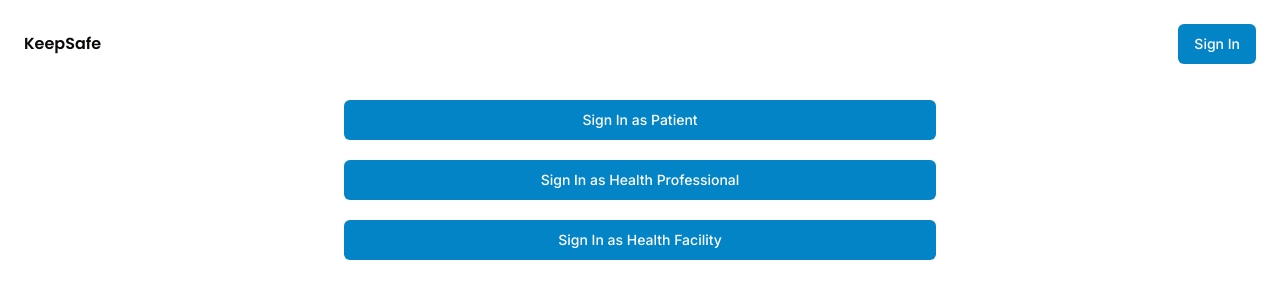
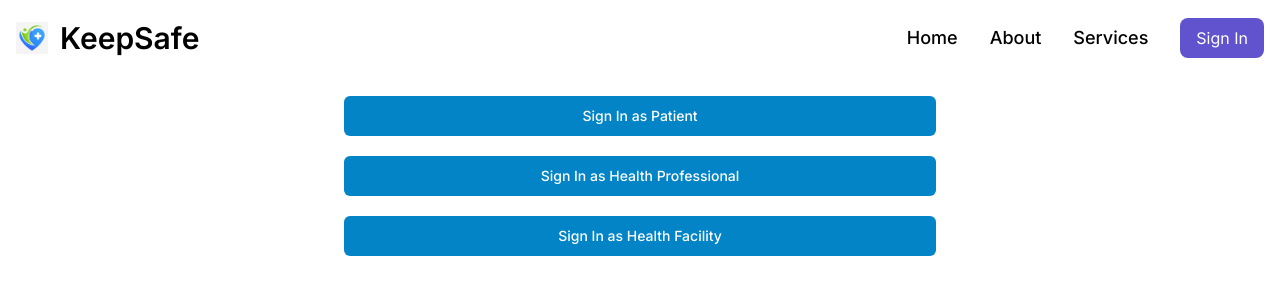
Before and after one commit to heyitsadityaa/capstone-project-151, a Next.js app: page /auth in a window 1280 px wide. Shown: the top 300 px of the page. Built offline with nearby package versions, Linux system fonts and the light colour scheme.

Commit message:
initial code added

```diff
--- /dev/null
+++ b/app/(LandingPage)/_components/Navitem.tsx
@@ -0,0 +1,58 @@
+const MenuLinks = [
+  {
+      id:1,
+      name: "Home",
+      link: "./#home",
+  },
+  {
+      id:2,
+      name: "About",
+      link: "./#about",
+  },
+  {
+      id:3,
+      name: "Services",
+      link: "./#services",
+  },
+]
+
+
+const Navitem: React.FC = () => {
+ return(
+  <>
+  <nav>
+      <div className="container py-3 md:py-2">
+          <div className="flex justify-between items-center">
+              {/* logo section */}
+              <div>
+                  <a href="#" className="flex items-center gap-3">
+                  <img src="./images/health logo.png" alt="logo" className="w-8" />
+                  <span className="text-2xl sm:text-3xl font-semibold">KeepSafe</span>
+               </a>
+              </div>
+              {/* navlinks section */}
+              <div className="hidden md:block">
+                  <ul className="flex items-center gap-8">
+                      {
+                          MenuLinks.map(({id, name, link}) =>{
+                              return(
+                                  <li key={id}
+                                  className="cursor-pointer py-4">
+                                      <a href="#" className="text-lg font-medium hover:text-primary py-2 hover:border-b-2 hover:border-primary transition-all duration-300 ">{name}
+
+                                      </a>
+                                  </li>
+                              )
+                          })
+                      }
+                      <button className="btn-primary">Sign In</button>
+                  </ul>
+              </div>
+          </div>
+      </div>
+  </nav>
+  </>
+ )
+}
+
+export default Navitem;
--- a/app/(LandingPage)/_components/footer.tsx
+++ /dev/null
@@ -1,19 +0,0 @@
-import { Button } from "@/components/ui/button";
-import React from "react";
-
-const Footer = () => {
-  return (
-    <div className="flex items-center w-full p-3 bg-background z-50">
-      <div className="sm:ml-auto w-full justify-between sm:justify-end flex items-center gap-x-2 text-muted-foreground">
-        <Button variant="ghost" size="sm">
-          Privacy Policy
-        </Button>
-        <Button variant="ghost" size="sm">
-          Terms & Condition
-        </Button>
-      </div>
-    </div>
-  );
-};
-
-export default Footer;
--- a/app/(LandingPage)/_components/heading.tsx
+++ /dev/null
@@ -1,27 +0,0 @@
-"use client";
-
-import { Button } from "@/components/ui/button";
-import { ArrowRight } from "lucide-react";
-import Link from "next/link";
-import { useState } from "react";
-
-const Heading = () => {
-  const [isLoading, setIsLoading] = useState(false);
-
-  return (
-    <div className="max-w-3xl space-y-4">
-      <h1 className="text-3xl sm:text-5xl md:text-6xl font-bold">KeepSafe</h1>
-      <h3 className="text-base sm:text-xl md:text-2xl font-medium">
-        KeepSafe2
-      </h3>
-      <Button asChild>
-        <Link href="/auth">
-          Enter
-          <ArrowRight className="h-4 w-4 ml-2" />
-        </Link>
-      </Button>
-    </div>
-  );
-};
-
-export default Heading;
--- a/app/(LandingPage)/_components/heros.tsx
+++ b/app/(LandingPage)/_components/heros.tsx
@@ -1,19 +1,33 @@
-import React from "react";
-import Image from "next/image";
+const Hero: React.FC = () => {
+  return(
+      <>
+      <main className=''>
+         <div className="container min-h-[620px] flex mt-10 sm:mt-0">
+          <div className="grid grid-cols-2 gap-5 place-items-center">
+             {/* image  section */}
+              <div className='order-1 sm:order-2 realative'>
+                 <img src="./images/useimage of doctor.jpg" alt="" />
+                 <div className='bg-white dark:grey-900 px-4 py-2  rounded-xl shadow-md absolute -bottom-5 -right-8'>
 
-const heros = () => {
-  return (
-    <div className="flex flex-col justify-center items-center max-w-5xl">
-      <div className="flex items-center">
-        <div className="relative w-[300px] h-[300px] sm:w-[350px] sm:h-[350px] md:h-[400px] md:w-[400px]">
-          <Image src="" fill className="object-contain" alt="" />
-        </div>
-        <div className="relative h-[400px] w-[400px] hidden md:block">
-          <Image src="" fill className="object-contain" alt="" />
-        </div>
-      </div>
-    </div>
-  );
-};
+                 </div>
+              </div>
+              {/* text content section */}
+              <div className='space-y-5 order-2 sm:order-1 xl:pr-40'>
+                  <h1 className='text-4xl sm:text-5xl font-semibold'>Keep Your All Health Record In  <span className='text-primary'>KeepSafe</span>
+                  </h1>
+                  <p  className='text-xl'>
+                   Transform your lifestyle with
+                   personalized health insights at your fingertips,
+                   Take control of your well-being with our
+                   inituitive health companion.
+                  </p>
+                  <button className='btn-primary'>Enter</button>
+              </div>
+          </div>
+         </div>
+      </main>
+      </>
+  )
+}
 
-export default heros;
+export default Hero;
--- a/app/(LandingPage)/_components/navbar.tsx
+++ /dev/null
@@ -1,26 +0,0 @@
-"use client";
-
-import Logo from "@/components/logo";
-import { Button } from "@/components/ui/button";
-import { useScrollTop } from "@/hooks/use-scroll-top";
-import { cn } from "@/lib/utils";
-import Link from "next/link";
-
-export const Navbar = () => {
-  const scrolled = useScrollTop();
-  return (
-    <div
-      className={cn(
-        "z-50 bg-background fixed top-0 flex items-center w-full p-6",
-        scrolled && "border-b shadow-sm"
-      )}
-    >
-      <Logo />
-      <div className="sm:ml-auto sm:justify-end justify-between w-full flex gap-x-2">
-        <Button>
-          <Link href="/auth">Sign In</Link>
-        </Button>
-      </div>
-    </div>
-  );
-};
--- a/app/(LandingPage)/layout.tsx
+++ b/app/(LandingPage)/layout.tsx
@@ -1,13 +1,14 @@
 import { Inter } from "next/font/google";
-import { Navbar } from "./_components/navbar";
+import Navitem from "./_components/Navitem";
+
 
 const inter = Inter({ subsets: ["latin"] });
 
 const LandingPageLayout = ({ children }: { children: React.ReactNode }) => {
   return (
-    <div className="h-full">
-      <Navbar />
-      <div className="h-full pt-20">
+    <div >
+      <Navitem/>
+      <div >
         <main className={inter.className}>{children}</main>
       </div>
     </div>
--- a/app/globals.css
+++ b/app/globals.css
@@ -2,7 +2,12 @@
 @tailwind components;
 @tailwind utilities;
 
-html,
+@layer components{
+  .btn-primary{
+    @apply bg-primary text-white hover:bg-primary/80 duration-300 rounded-lg py-2 px-4 ;
+  }
+}
+/* html,
 body,
 :root {
   height: 100%;
@@ -79,4 +84,4 @@ body,
   body {
     @apply bg-background text-foreground;
   }
-}
+} */
--- a/app/patient/layout.tsx
+++ b/app/patient/layout.tsx
@@ -1,5 +1,5 @@
 import { Inter } from "next/font/google";
-import Navbar from "./_components/Navbar";
+// import Navbar from "./_components/Navbar";
 
 const inter = Inter({ subsets: ["latin"] });
 
@@ -11,7 +11,7 @@ export default function PatientLayout({
   return (
     <html>
       <body className="h-full">
-        <Navbar />
+        {/* <Navbar /> */}
         <div className="h-full pt-20">
           <main className={inter.className}>{children}</main>
         </div>
--- a/tailwind.config.ts
+++ b/tailwind.config.ts
@@ -1,76 +1,85 @@
 import type { Config } from "tailwindcss"
 
 const config = {
-  darkMode: ["class"],
+  // darkMode: ["class"],
   content: [
     './pages/**/*.{ts,tsx}',
     './components/**/*.{ts,tsx}',
     './app/**/*.{ts,tsx}',
     './src/**/*.{ts,tsx}',
+    "./index.html",
+    "./src/**/*.{js,ts,jsx,tsx}",
 	],
   prefix: "",
   theme: {
     container: {
       center: true,
-      padding: "2rem",
+      padding: {
+        DEFAULT:"1rem",
+        sm:"3rem"
+      },
       screens: {
         "2xl": "1400px",
       },
     },
     extend: {
       colors: {
-        border: "hsl(var(--border))",
-        input: "hsl(var(--input))",
-        ring: "hsl(var(--ring))",
-        background: "hsl(var(--background))",
-        foreground: "hsl(var(--foreground))",
-        primary: {
-          DEFAULT: "hsl(var(--primary))",
-          foreground: "hsl(var(--primary-foreground))",
-        },
-        secondary: {
-          DEFAULT: "hsl(var(--secondary))",
-          foreground: "hsl(var(--secondary-foreground))",
-        },
-        destructive: {
-          DEFAULT: "hsl(var(--destructive))",
-          foreground: "hsl(var(--destructive-foreground))",
-        },
-        muted: {
-          DEFAULT: "hsl(var(--muted))",
-          foreground: "hsl(var(--muted-foreground))",
-        },
-        accent: {
-          DEFAULT: "hsl(var(--accent))",
-          foreground: "hsl(var(--accent-foreground))",
-        },
-        popover: {
-          DEFAULT: "hsl(var(--popover))",
-          foreground: "hsl(var(--popover-foreground))",
-        },
-        card: {
-          DEFAULT: "hsl(var(--card))",
-          foreground: "hsl(var(--card-foreground))",
-        },
+         primary: "#6153CD",
+        // border: "hsl(var(--border))",
+        // input: "hsl(var(--input))",
+        // ring: "hsl(var(--ring))",
+        // background: "hsl(var(--background))",
+        // foreground: "hsl(var(--foreground))",
+        // primary: {
+          // DEFAULT: "hsl(var(--primary))",
+          // foreground: "hsl(var(--primary-foreground))",
+        // },
+        // secondary: {
+        //   DEFAULT: "hsl(var(--secondary))",
+        //   foreground: "hsl(var(--secondary-foreground))",
+        // },
+        // destructive: {
+        //   DEFAULT: "hsl(var(--destructive))",
+        //   foreground: "hsl(var(--destructive-foreground))",
+        // },
+        // muted: {
+        //   DEFAULT: "hsl(var(--muted))",
+        //   foreground: "hsl(var(--muted-foreground))",
+        // },
+        // accent: {
+        //   DEFAULT: "hsl(var(--accent))",
+        //   foreground: "hsl(var(--accent-foreground))",
+        // },
+        // popover: {
+        //   DEFAULT: "hsl(var(--popover))",
+        //   foreground: "hsl(var(--popover-foreground))",
+        // },
+        // card: {
+        //   DEFAULT: "hsl(var(--card))",
+        //   foreground: "hsl(var(--card-foreground))",
+        // },
       },
-      borderRadius: {
-        lg: "var(--radius)",
-        md: "calc(var(--radius) - 2px)",
-        sm: "calc(var(--radius) - 4px)",
-      },
-      keyframes: {
-        "accordion-down": {
-          from: { height: "0" },
-          to: { height: "var(--radix-accordion-content-height)" },
-        },
-        "accordion-up": {
-          from: { height: "var(--radix-accordion-content-height)" },
-          to: { height: "0" },
-        },
-      },
-      animation: {
-        "accordion-down": "accordion-down 0.2s ease-out",
-        "accordion-up": "accordion-up 0.2s ease-out",
+      // borderRadius: {
+      //   lg: "var(--radius)",
+      //   md: "calc(var(--radius) - 2px)",
+      //   sm: "calc(var(--radius) - 4px)",
+      // },
+      // keyframes: {
+      //   "accordion-down": {
+      //     from: { height: "0" },
+      //     to: { height: "var(--radix-accordion-content-height)" },
+      //   },
+      //   "accordion-up": {
+      //     from: { height: "var(--radix-accordion-content-height)" },
+      //     to: { height: "0" },
+      //   },
+      // },
+      // animation: {
+      //   "accordion-down": "accordion-down 0.2s ease-out",
+      //   "accordion-up": "accordion-up 0.2s ease-out",
+      // },
+      fontFamily:{
+        poppins:["poppins", "sans-serif"],
       },
     },
   },
```
Also changed, not shown: app/(LandingPage)/page.tsx (+16 -15 lines), public/images/health logo.png (added), public/images/useimage of doctor.jpg (added).
